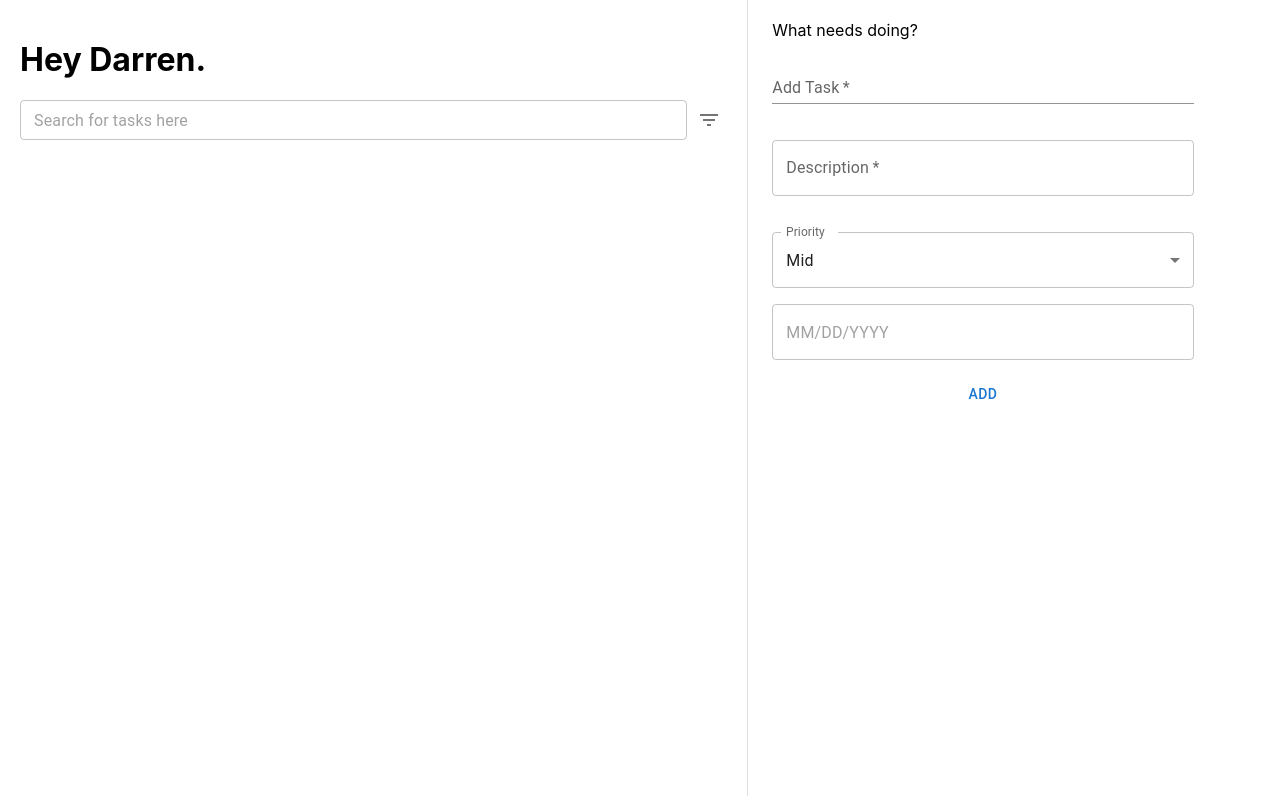
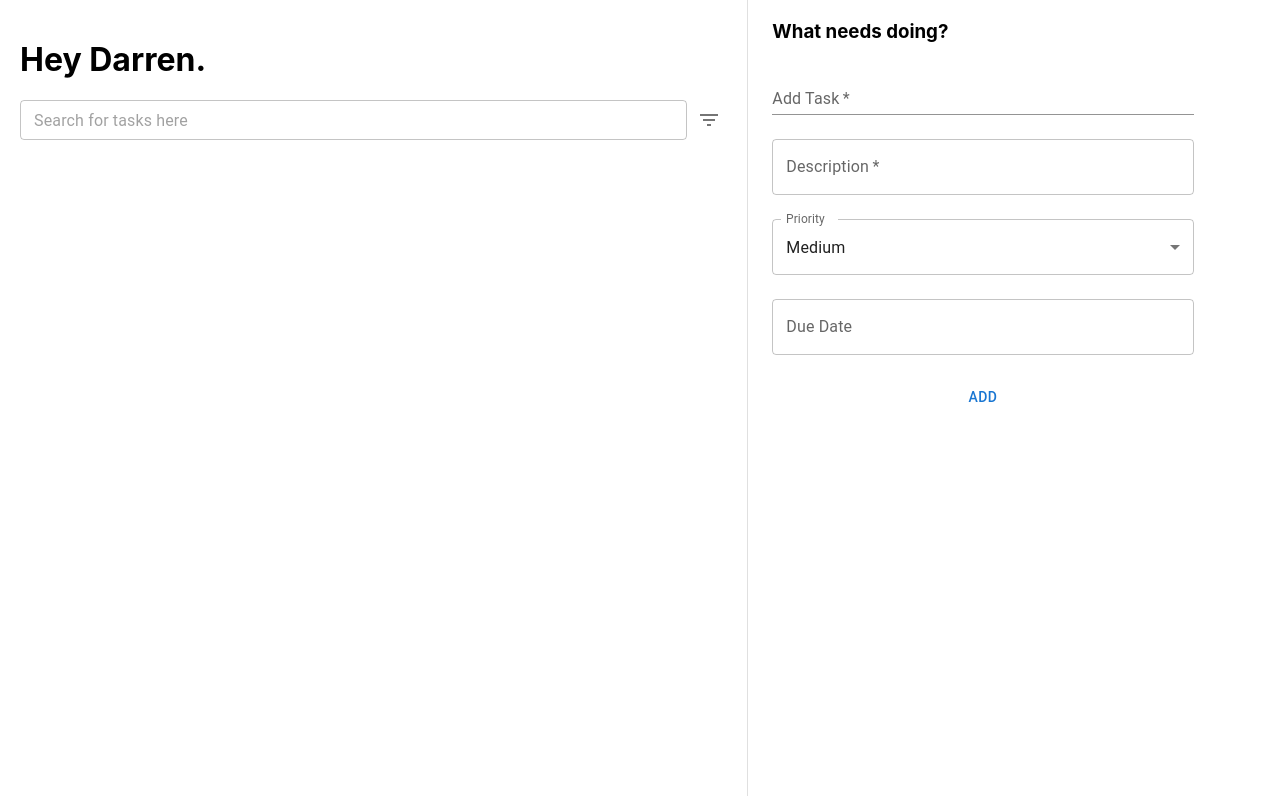
Before and after one commit to Cljwen/task-dash, a React (Create React App) app: page / in a window 1280 px wide. Built offline with nearby package versions, Linux system fonts and the light colour scheme.

Commit message:
changed priority display on add task, rearranged imports

```diff
--- a/src/components/add-task-form.js
+++ b/src/components/add-task-form.js
@@ -60,7 +60,6 @@ export default function AddTaskForm() {
       const sortedEntryArray = updatedEntries.sort(
         (a, b) => -(new Date(b.date) - new Date(a.date))
       );
-      // set local storage here
       localStorage.setItem(
         "entriesLocalStorage",
         JSON.stringify(sortedEntryArray)
@@ -81,8 +80,8 @@ export default function AddTaskForm() {
 
   return (
     <div>
-      <Stack spacing={2} sx={{ margin: "20px", minWidth: "100%" }}>
-        <p>What needs doing?</p>
+      <Stack spacing={3} sx={{ margin: "20px", minWidth: "100%" }}>
+        <h3>What needs doing?</h3>
         <TextField
           required
           id="title"
@@ -91,11 +90,9 @@ export default function AddTaskForm() {
           value={title}
           onChange={(e) => setTitle(e.target.value)}
         />
-        <br />
-        <FormControl fullWidth>
+
         <TextField
           required
-            fullWidth
           id="description"
           label="Description"
           placeholder="Add a little more details here"
@@ -103,9 +100,7 @@ export default function AddTaskForm() {
           value={description}
           onChange={(e) => setDescription(e.target.value)}
         />
-        </FormControl>
 
-        <br />
         <FormControl>
           <InputLabel id="priority">Priority</InputLabel>
           <Select
@@ -116,11 +111,16 @@ export default function AddTaskForm() {
             onChange={handlePriorityChange}
           >
             <MenuItem value={1}>High</MenuItem>
-            <MenuItem value={2}>Mid</MenuItem>
+            <MenuItem value={2}>Medium</MenuItem>
             <MenuItem value={3}>Low</MenuItem>
           </Select>
         </FormControl>
-        <DatePicker value={dateInput} onChange={handleDateChange} required />
+        <DatePicker
+          value={dateInput}
+          onChange={handleDateChange}
+          required
+          label="Due Date"
+        />
         <Button variant="text" type="submit" onClick={handleSubmit}>
           Add
         </Button>
--- a/src/components/section-display.js
+++ b/src/components/section-display.js
@@ -1,14 +1,11 @@
 import { useState, useEffect } from "react";
-
+import { DatePicker } from "@mui/x-date-pickers/DatePicker";
+import { Divider, Stack } from "@mui/material";
 import List from "@mui/material/List";
 import ListItem from "@mui/material/ListItem";
-import ListItemButton from "@mui/material/ListItemButton";
 import ListItemIcon from "@mui/material/ListItemIcon";
 import ListItemText from "@mui/material/ListItemText";
 import Checkbox from "@mui/material/Checkbox";
-import IconButton from "@mui/material/IconButton";
-import EditIcon from "@mui/icons-material/Edit";
-
 import Dialog from "@mui/material/Dialog";
 import DialogActions from "@mui/material/DialogActions";
 import DialogContent from "@mui/material/DialogContent";
@@ -20,11 +17,10 @@ import FormControl from "@mui/material/FormControl";
 import Select from "@mui/material/Select";
 import MenuItem from "@mui/material/MenuItem";
 import InputLabel from "@mui/material/InputLabel";
-import { DatePicker } from "@mui/x-date-pickers/DatePicker";
-import { Divider, Stack } from "@mui/material";
+import IconButton from "@mui/material/IconButton";
+import EditIcon from "@mui/icons-material/Edit";
 import WorkOutlineIcon from "@mui/icons-material/WorkOutline";
 import { priorityColors } from "./constants";
-
 import "../App.css";
 
 export default function SectionDisplay(props) {
@@ -35,11 +31,12 @@ export default function SectionDisplay(props) {
   const [description, setDescription] = useState("");
   const [priority, setPriority] = useState(2);
   const [dateInput, setDateInput] = useState(null);
-
   const [formattedDate, setFormattedDate] = useState(null);
   const [entryToEditID, setEntryToEditID] = useState(null);
 
   const [open, setOpen] = useState(false);
+
+  //to check if the filters are active, hence altering display of display when there are zero tasks
   const [filterOn, setFilterOn] = useState(props.filter ? props.filter : false);
 
   useEffect(() => {
@@ -271,7 +268,7 @@ export default function SectionDisplay(props) {
         ) : filterOn ? null : (
           <div className="Zero-tasks-display">
             <WorkOutlineIcon sx={{ color: "#31363F", paddingRight: "5px" }} />
-            Hmm. You dont have any tasks in this section.
+            Hmm. You don't have any tasks in this section.
           </div>
         )}
       </List>
```
Also changed, not shown: src/components/search-bar.js (+8 -5 lines). Lines whose indentation alone changed are shown as unchanged.
